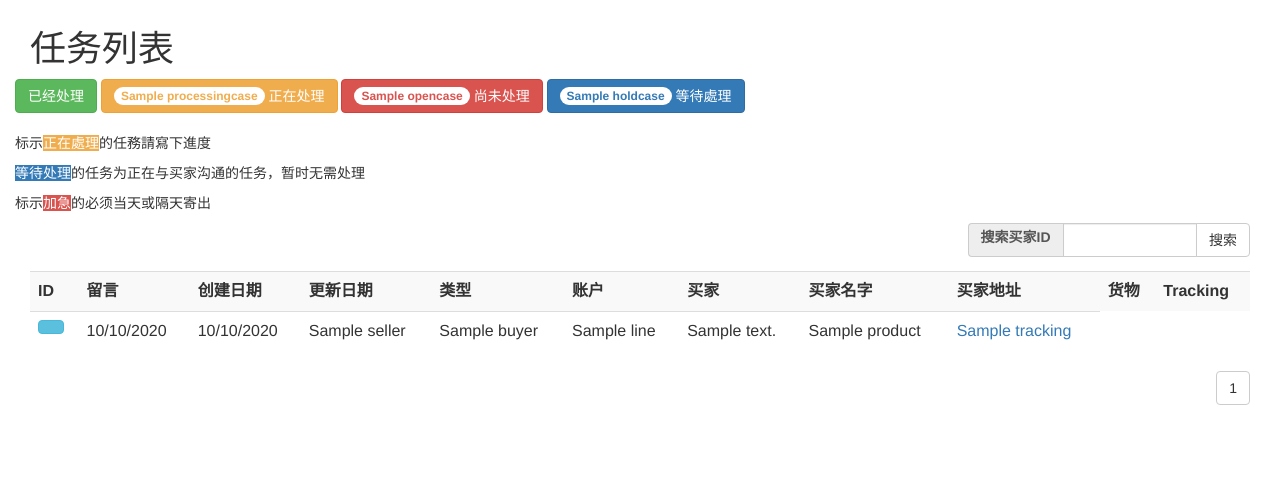
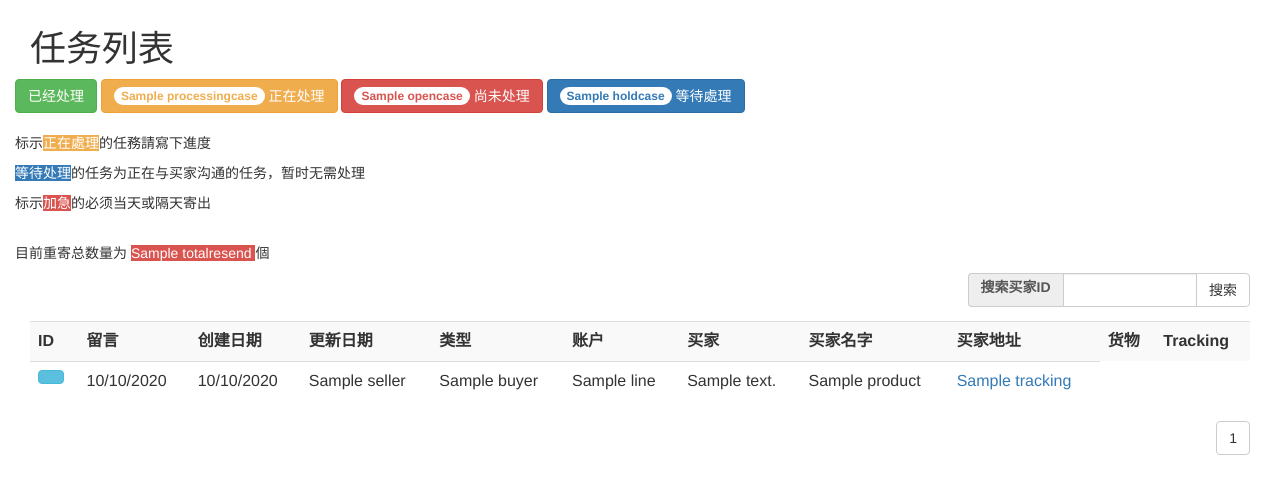
Before and after one commit to crumpx/ebaytodolist, a Django app: template tasks/templates/tasklist.html in a window 1280 px wide. Shown: the part 51-545 px from the top of the page. Run offline with Django 3.2, Linux system fonts and the light colour scheme; the template is opened without the code that fills it: most values are stand-ins (such as "Sample title", 1, 10 or a date in 2020); some libraries are stand-ins or nearby versions.

Commit message:
resend number

```diff
--- a/tasks/templates/tasklist.html
+++ b/tasks/templates/tasklist.html
@@ -31,7 +31,8 @@
         <p>标示<span class="btn-warning">正在處理</span>的任務請寫下進度</p>
         <p><span class="btn-primary">等待处理</span>的任务为正在与买家沟通的任务，暂时无需处理</p>
         <p>标示<span class="btn-Danger">加急</span>的必须当天或隔天寄出</p>
-
+        <br/>
+        <p>目前重寄总数量为 <span class="btn-Danger">{{ totalresend }} </span>個</p>
     </tr>
 
 
--- a/tasks/views.py
+++ b/tasks/views.py
@@ -63,6 +63,7 @@ def tasklist(request,param=None):
     open_case = int(Task.objects.filter(status = 'O' ).__len__())
     processing_case = int(Task.objects.filter(status = 'P' ).__len__())
     hold_case = int(Task.objects.filter(status = 'H' ).__len__())
+    total_resend = int(Task.objects.filter(tasktype = 'R' ).__len__())
 
 
     paginator = Paginator(lines,15)
@@ -80,6 +81,7 @@ def tasklist(request,param=None):
                                               'opencase': open_case,
                                               'processingcase': processing_case,
                                               'holdcase': hold_case,
+                                              'totalresend': total_resend,
                                               }))
 
 @login_required
```
